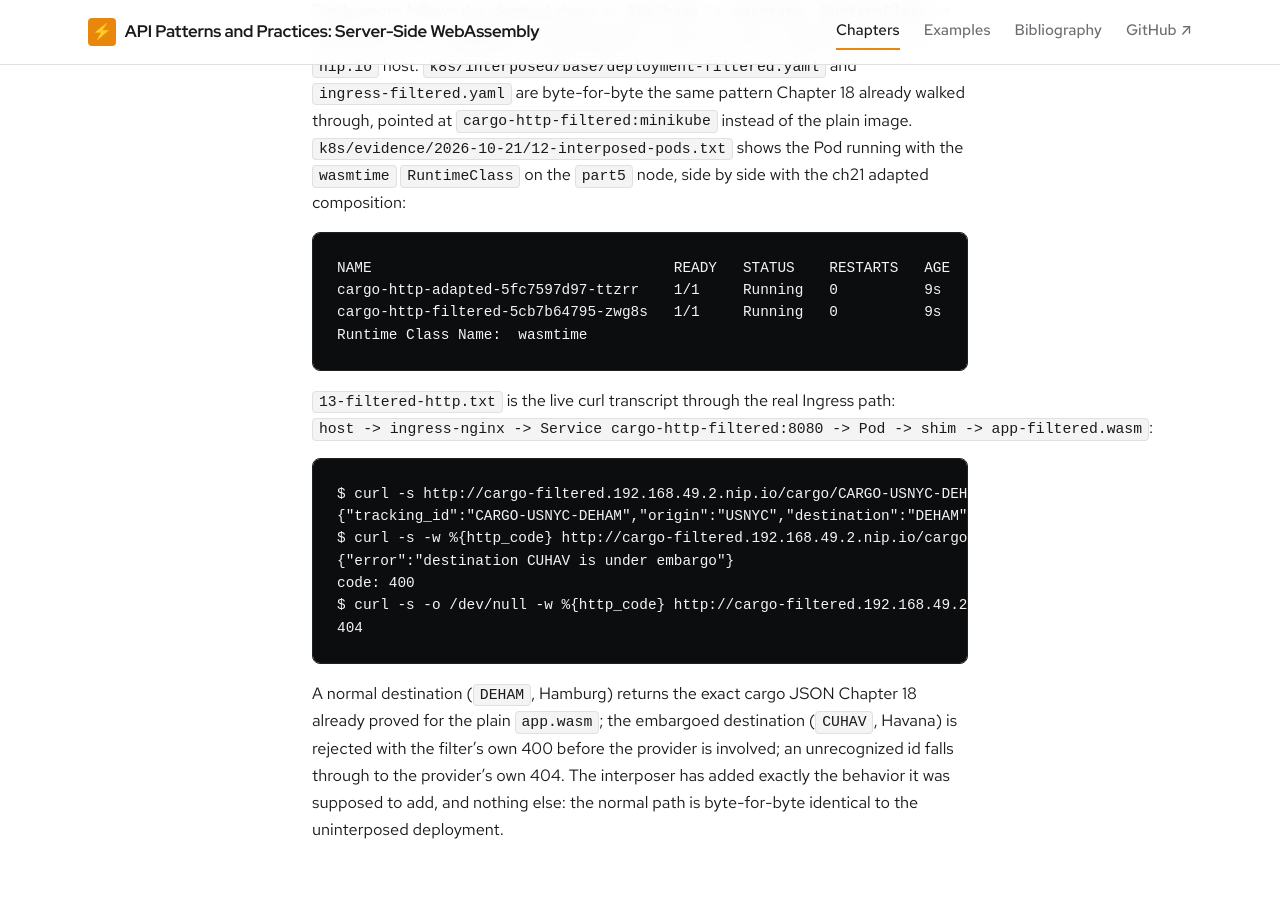
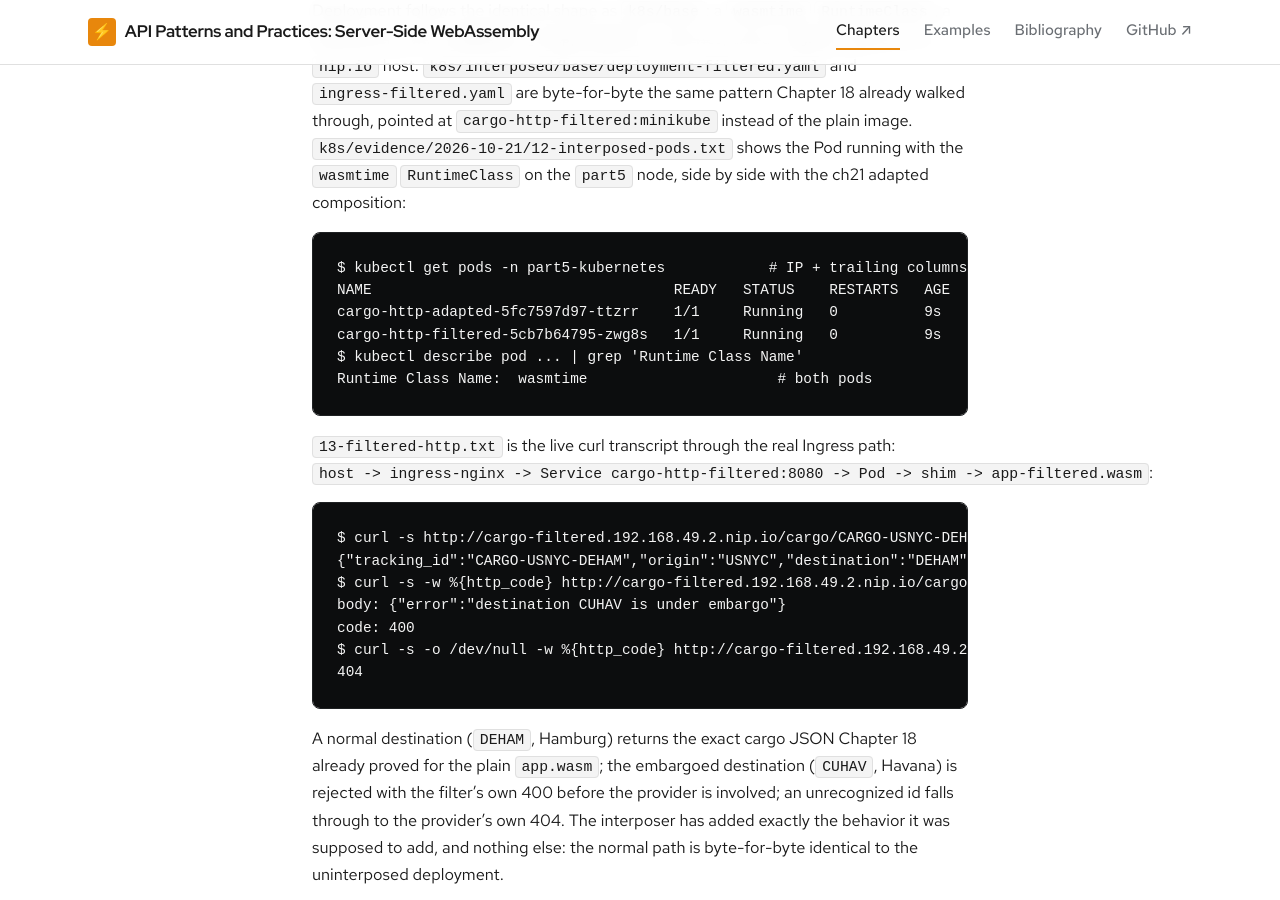
Before and after one commit to patterncatalyst/cn-patterns-and-practices-webassembly, a Jekyll site: the page built from _docs/20-wasm-as-a-sidecar.md, in a window 1280 px wide and 900 px high, scrolled down 6189 px. Built offline with Jekyll 4.4.1, drawn with Linux system fonts in a browser that asks for light colours; some web fonts are replaced; some of the changed text lies outside the part shown.

Commit message:
r06c: clear validator nits (ch20 wording/count/quote fidelity)
- ch20: 'imports only booking' -> 'calls/links only booking' (world imports full
  cargo package; only booking is invoked, so only booking links)
- ch20: conv function count 'sixteen' -> 'eighteen' (verified 18 pub fns in conv mod)
- ch20: pods block now an honest two-command composite (get pods + describe|grep),
  trim signalled; filtered-http embargo line restores verbatim 'body: ' prefix
- ch21 em-dash 15 left as-is: all structural (2 captions + 5 verbatim evidence +
  8 reference-list separators); body prose has zero. No fidelity/format trade.
Validator PASS-WITH-NITS, no must-fix; nits cleared per clear-validator-nits rule.

````diff
--- a/_docs/20-wasm-as-a-sidecar.md
+++ b/_docs/20-wasm-as-a-sidecar.md
@@ -109,10 +109,12 @@
 
 {% raw %}
 ```
+$ kubectl get pods -n part5-kubernetes            # IP + trailing columns trimmed for width
 NAME                                   READY   STATUS    RESTARTS   AGE   NODE
 cargo-http-adapted-5fc7597d97-ttzrr    1/1     Running   0          9s    part5
 cargo-http-filtered-5cb7b64795-zwg8s   1/1     Running   0          9s    part5
-Runtime Class Name:  wasmtime
+$ kubectl describe pod ... | grep 'Runtime Class Name'
+Runtime Class Name:  wasmtime                      # both pods
 ```
 {% endraw %}
 
@@ -123,7 +125,7 @@
 $ curl -s http://cargo-filtered.192.168.49.2.nip.io/cargo/CARGO-USNYC-DEHAM
 {"tracking_id":"CARGO-USNYC-DEHAM","origin":"USNYC","destination":"DEHAM","weight_kg":1200.5,"price":{"amount":"1500.00","currency":"USD"}}
 $ curl -s -w %{http_code} http://cargo-filtered.192.168.49.2.nip.io/cargo/CARGO-USNYC-CUHAV
-{"error":"destination CUHAV is under embargo"}
+body: {"error":"destination CUHAV is under embargo"}
 code: 400
 $ curl -s -o /dev/null -w %{http_code} http://cargo-filtered.192.168.49.2.nip.io/cargo/NOPE
 404
````
Also changed, not shown: other parts of _docs/20-wasm-as-a-sidecar.md (+2 -2 lines).
